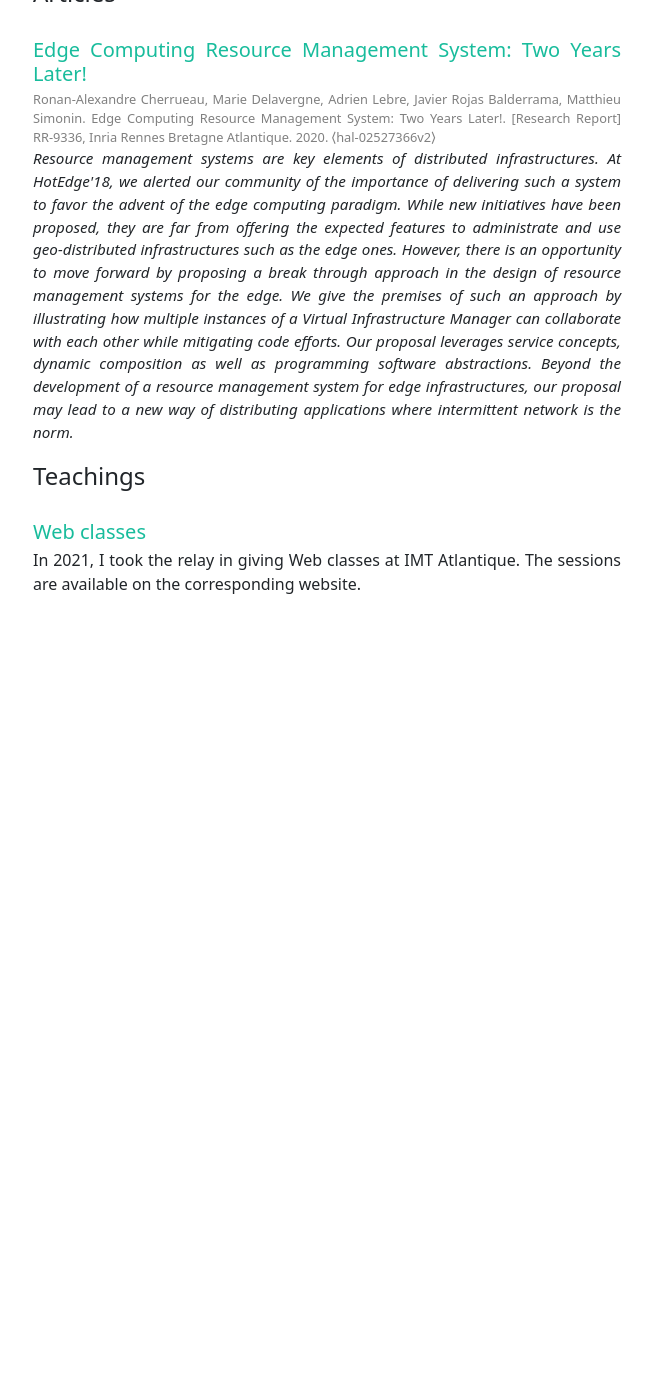
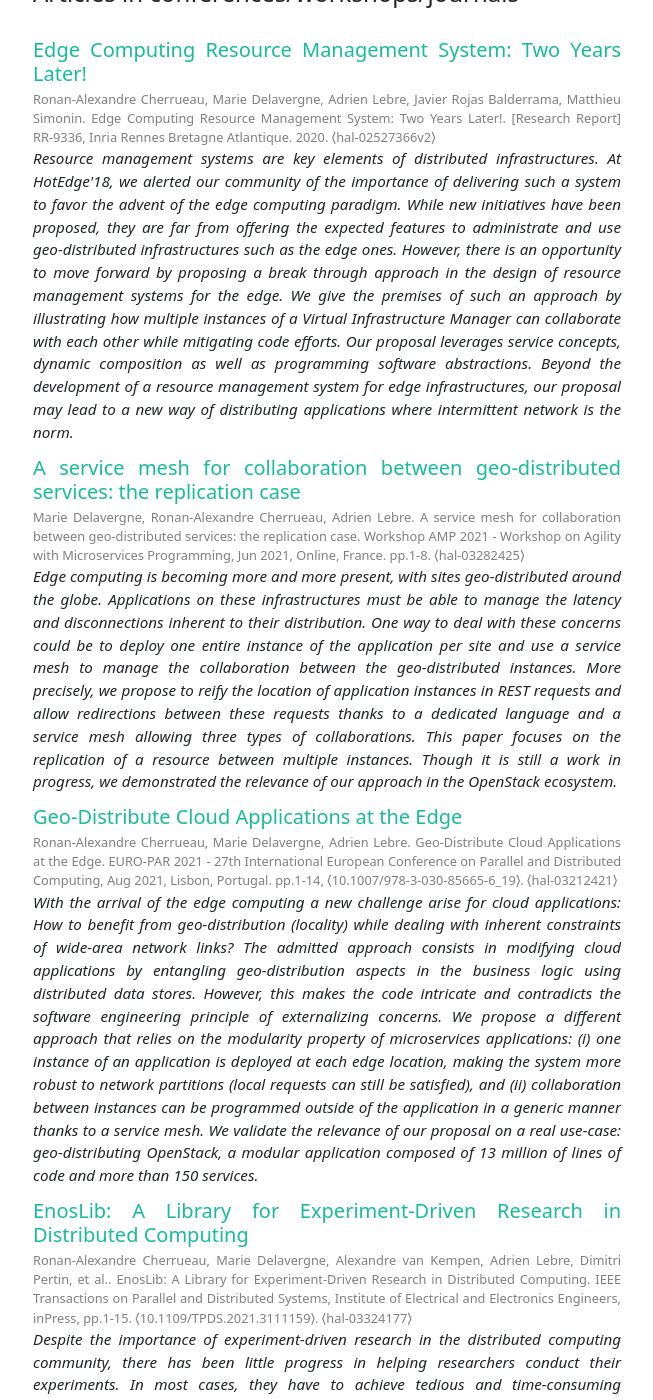
Before and after one commit to Marie-Donnie/Marie-Donnie.github.io, a Jekyll site: the page built from sharing.html, in a window 1280 px wide and 1400 px high, scrolled down 270 px. Shown: the whole window, without its empty margins (313-966 px from the left). Built offline with Jekyll 4.4.1, drawn with Linux system fonts in a browser that asks for light colours; before the commit the page ends 900 px from its top, so only the background shows below that; some of the changed text lies outside the part shown.

Commit message:
Updated communications

```diff
--- a/sharing.html
+++ b/sharing.html
@@ -6,7 +6,7 @@ title: Communication
 
 <ul class="list-unstyled content communication">
   <li>
-    <h4>Articles</h4>
+    <h4>Articles in conferences/workshops/journals</h4>
     <ul class="list-unstyled content">
       <li>
 	<div class="flex-grow-1 pl-3 article">
@@ -16,6 +16,39 @@ title: Communication
 	  </div>
 	  <div class="abstract">
 	    Resource management systems are key elements of distributed infrastructures. At HotEdge'18, we alerted our community of the importance of delivering such a system to favor the advent of the edge computing paradigm. While new initiatives have been proposed, they are far from offering the expected features to administrate and use geo-distributed infrastructures such as the edge ones. However, there is an opportunity to move forward by proposing a break through approach in the design of resource management systems for the edge. We give the premises of such an approach by illustrating how multiple instances of a Virtual Infrastructure Manager can collaborate with each other while mitigating code efforts. Our proposal leverages service concepts, dynamic composition as well as programming software abstractions. Beyond the development of a resource management system for edge infrastructures, our proposal may lead to a new way of distributing applications where intermittent network is the norm.
+	  </div>
+	</div>
+      </li>
+      <li>
+	<div class="flex-grow-1 pl-3 article">
+	  <h5 class="mt-0 mb-1"><a href="https://hal.inria.fr/INRIA/hal-03282425">A service mesh for collaboration between geo-distributed services: the replication case </a></h5>
+	  <div class="citation">
+	    Marie Delavergne, Ronan-Alexandre Cherrueau, Adrien Lebre. A service mesh for collaboration between geo-distributed services: the replication case. Workshop AMP 2021 - Workshop on Agility with Microservices Programming, Jun 2021, Online, France. pp.1-8. ⟨hal-03282425⟩
+	  </div>
+	  <div class="abstract">
+	    Edge computing is becoming more and more present, with sites geo-distributed around the globe. Applications on these infrastructures must be able to manage the latency and disconnections inherent to their distribution. One way to deal with these concerns could be to deploy one entire instance of the application per site and use a service mesh to manage the collaboration between the geo-distributed instances. More precisely, we propose to reify the location of application instances in REST requests and allow redirections between these requests thanks to a dedicated language and a service mesh allowing three types of collaborations. This paper focuses on the replication of a resource between multiple instances. Though it is still a work in progress, we demonstrated the relevance of our approach in the OpenStack ecosystem.
+	  </div>
+	</div>
+      </li>
+      <li>
+	<div class="flex-grow-1 pl-3 article">
+	  <h5 class="mt-0 mb-1"><a href="https://hal.inria.fr/INRIA/hal-03212421">Geo-Distribute Cloud Applications at the Edge</a></h5>
+	  <div class="citation">
+	    Ronan-Alexandre Cherrueau, Marie Delavergne, Adrien Lebre. Geo-Distribute Cloud Applications at the Edge. EURO-PAR 2021 - 27th International European Conference on Parallel and Distributed Computing, Aug 2021, Lisbon, Portugal. pp.1-14, ⟨10.1007/978-3-030-85665-6_19⟩. ⟨hal-03212421⟩
+	  </div>
+	  <div class="abstract">
+	    With the arrival of the edge computing a new challenge arise for cloud applications: How to benefit from geo-distribution (locality) while dealing with inherent constraints of wide-area network links? The admitted approach consists in modifying cloud applications by entangling geo-distribution aspects in the business logic using distributed data stores. However, this makes the code intricate and contradicts the software engineering principle of externalizing concerns. We propose a different approach that relies on the modularity property of microservices applications: (i) one instance of an application is deployed at each edge location, making the system more robust to network partitions (local requests can still be satisfied), and (ii) collaboration between instances can be programmed outside of the application in a generic manner thanks to a service mesh. We validate the relevance of our proposal on a real use-case: geo-distributing OpenStack, a modular application composed of 13 million of lines of code and more than 150 services.
+	  </div>
+	</div>
+      </li>
+      <li>
+	<div class="flex-grow-1 pl-3 article">
+	  <h5 class="mt-0 mb-1"><a href="https://hal.inria.fr/INRIA/hal-03324177"> EnosLib: A Library for Experiment-Driven Research in Distributed Computing</a></h5>
+	  <div class="citation">
+	    Ronan-Alexandre Cherrueau, Marie Delavergne, Alexandre van Kempen, Adrien Lebre, Dimitri Pertin, et al.. EnosLib: A Library for Experiment-Driven Research in Distributed Computing. IEEE Transactions on Parallel and Distributed Systems, Institute of Electrical and Electronics Engineers, inPress, pp.1-15. ⟨10.1109/TPDS.2021.3111159⟩. ⟨hal-03324177⟩
+	  </div>
+	  <div class="abstract">
+	    Despite the importance of experiment-driven research in the distributed computing community, there has been little progress in helping researchers conduct their experiments. In most cases, they have to achieve tedious and time-consuming development and instrumentation activities to deal with the specifics of testbeds and the system under study. In order to relieve researchers of the burden of those efforts, we have developed ENOSLIB: a Python library that takes into account best experimentation practices and leverages modern toolkits on automatic deployment and configuration systems. ENOSLIB helps researchers not only in the process of developing their experimental artifacts, but also in running them over different infrastructures. To demonstrate the relevance of our library, we discuss three experimental engines built on top of ENOSLIB, and used to conduct empirical studies on complex software stacks between 2016 and 2019 (database systems, communication buses and OpenStack). By introducing ENOSLIB, our goal is to gather academic and industrial actors of our community around a library that aggregates everyday experiment-driven research operations. A library that has been already adopted by open-source projects and members of the scientific community thanks to its ease of use and extension.
 	  </div>
 	</div>
       </li>
@@ -33,12 +66,18 @@ title: Communication
     <ul class="list-unstyled content">
       <li>
 	<div class="flex-grow-1 pl-3 article">
-	  <h5 class="mt-0 mb-1"><a href="https://marie-donnie.github.io/ue_web_2020/">Web classes</a></h5>
+	  <h5 class="mt-0 mb-1"><a href="https://marie-donnie.github.io/ue_web_2021/">Web classes</a></h5>
 	  In 2021, I took the relay in giving Web classes
 	  at IMT Atlantique. The sessions are available on the
 	  corresponding website.
 	</div>
       </li>
+      <li>
+	<div class="flex-grow-1 pl-3 article">
+	  <h5 class="mt-0 mb-1"><a href="https://marie-donnie.github.io/teachings/2021-2022/os-imt">OpenStack lab at IMT Atlantique</a> and <a href="https://marie-donnie.github.io/teachings/2021-2022/os-polytech">OpenStack lab at Polytech</a></h5>
+	  I also had to keep the flame burning with the OpenStack labs at IMT Atlantique and Polytech. This lab has a first part, which gives the student an approach as an admin of OpenStack leveraging <a href="https://snapcraft.io/microstack">Canonical Microstack</a> and being a user who deploys their stack with Heat on top of an OpenStack deployed with Kolla-Ansible thanks to <a href="https://beyondtheclouds.github.io/enos/">Enos</a>.
+	</div>
+      </li>
     </ul>
   </li>
 </ul>
```
